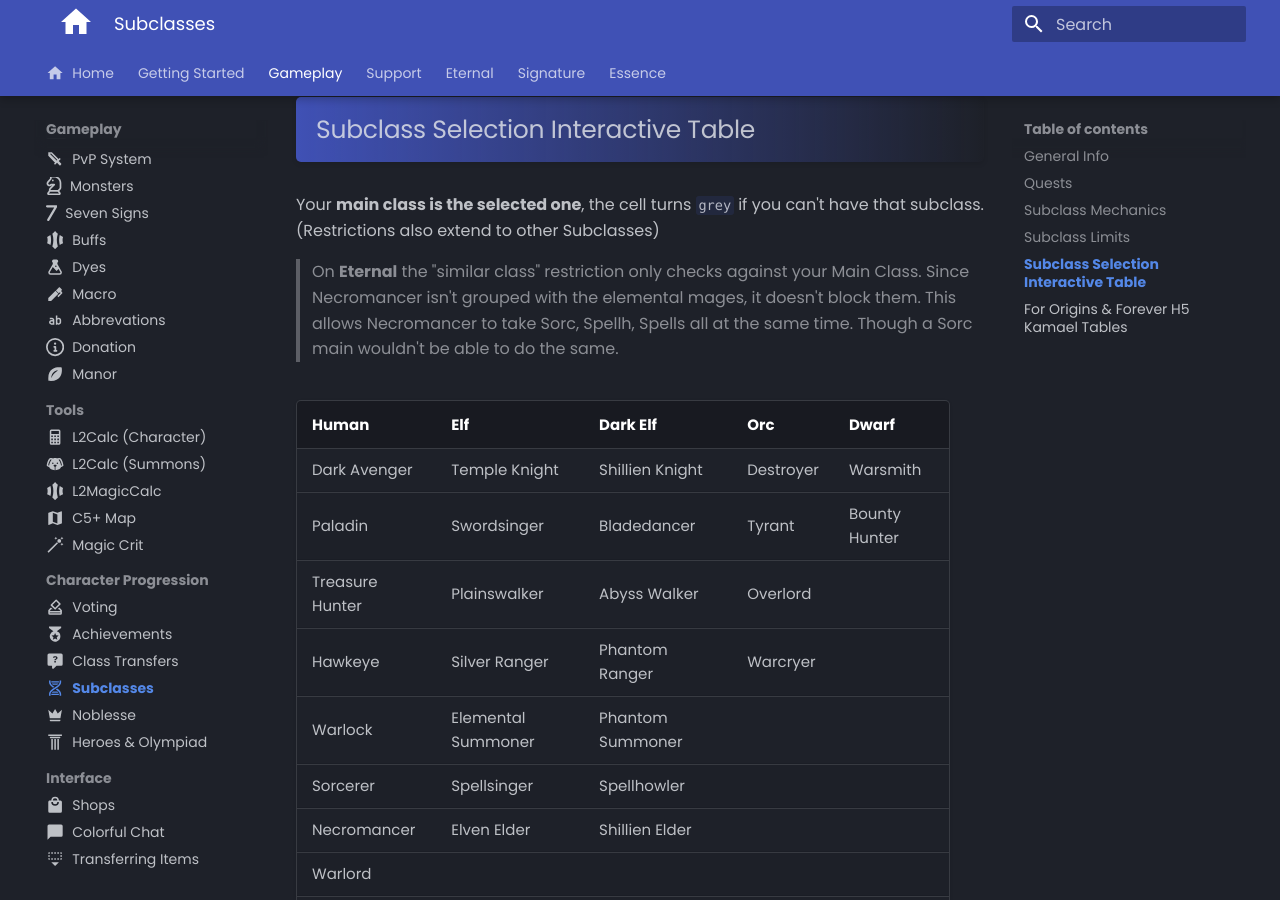
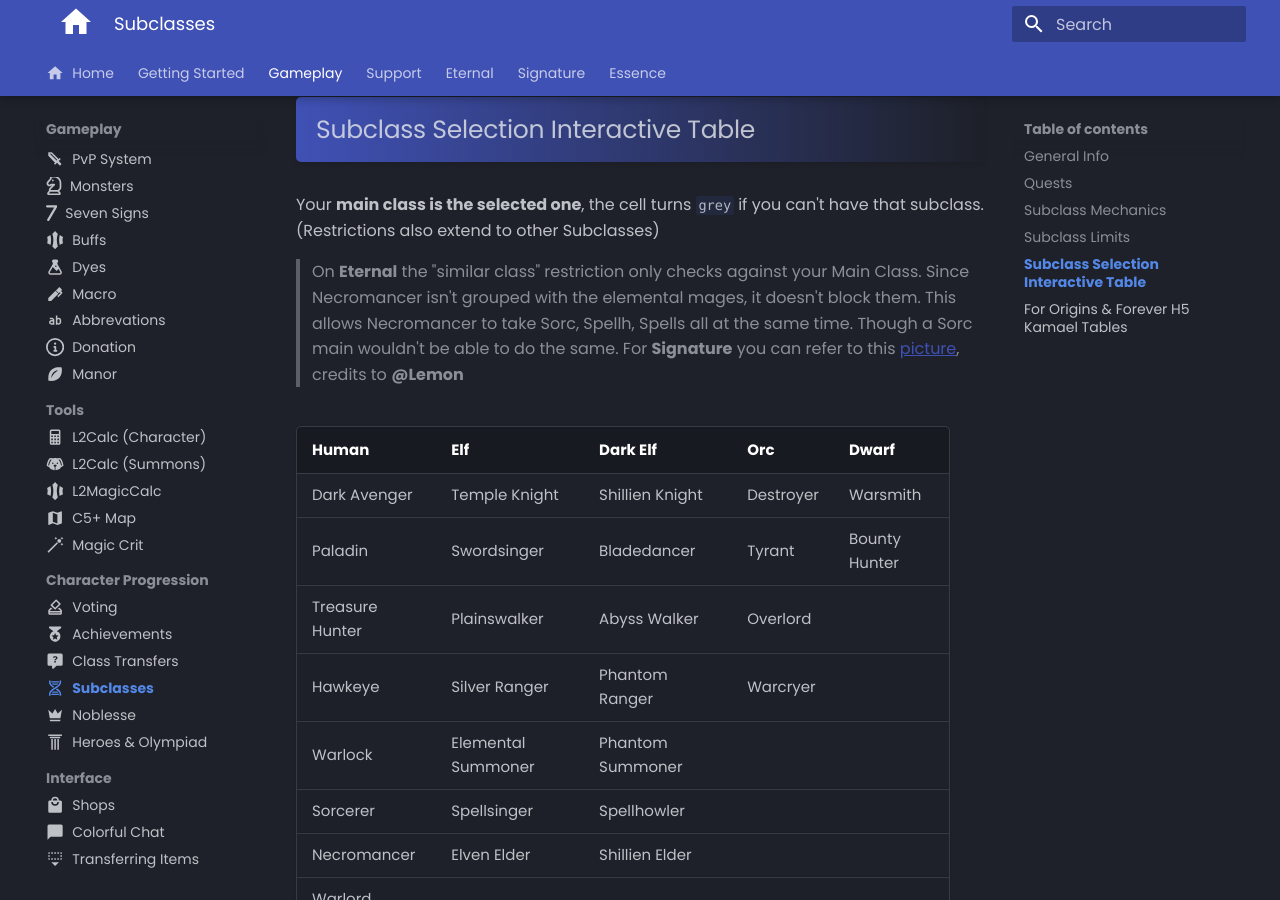
Before and after one commit to tab1-web/faq, an MkDocs documentation site: the page built from docs/gameplay/progression/subclasses.md, in a window 1280 px wide and 900 px high, scrolled down 2128 px. Built offline with MkDocs 1.6.1 and Material for MkDocs 9.7.7, drawn with Linux system fonts in a browser that asks for light colours; some web fonts are replaced; comment, search, counter and statistics services are not loaded.

Commit message:
adding credit & signature notes

```diff
--- a/docs/gameplay/progression/subclasses.md
+++ b/docs/gameplay/progression/subclasses.md
@@ -118,6 +118,9 @@ To unlock your subclass, complete the following quests
 Your **main class is the selected one**, the cell turns `grey` if you can't have that subclass. (Restrictions also extend to other Subclasses)
 
 > On **Eternal** the "similar class" restriction only checks against your Main Class. Since Necromancer isn't grouped with the elemental mages, it doesn't block them. This allows Necromancer to take Sorc, Spellh, Spells all at the same time. Though a Sorc main wouldn't be able to do the same.
+> For **Signature** you can refer to this [picture](https://postimg.cc/jw3R3k21), credits to **@Lemon**
+
+
 
 | Human           | Elf                | Dark Elf         | Orc       | Dwarf         |
 |-----------------|--------------------|------------------|-----------|---------------|
```
